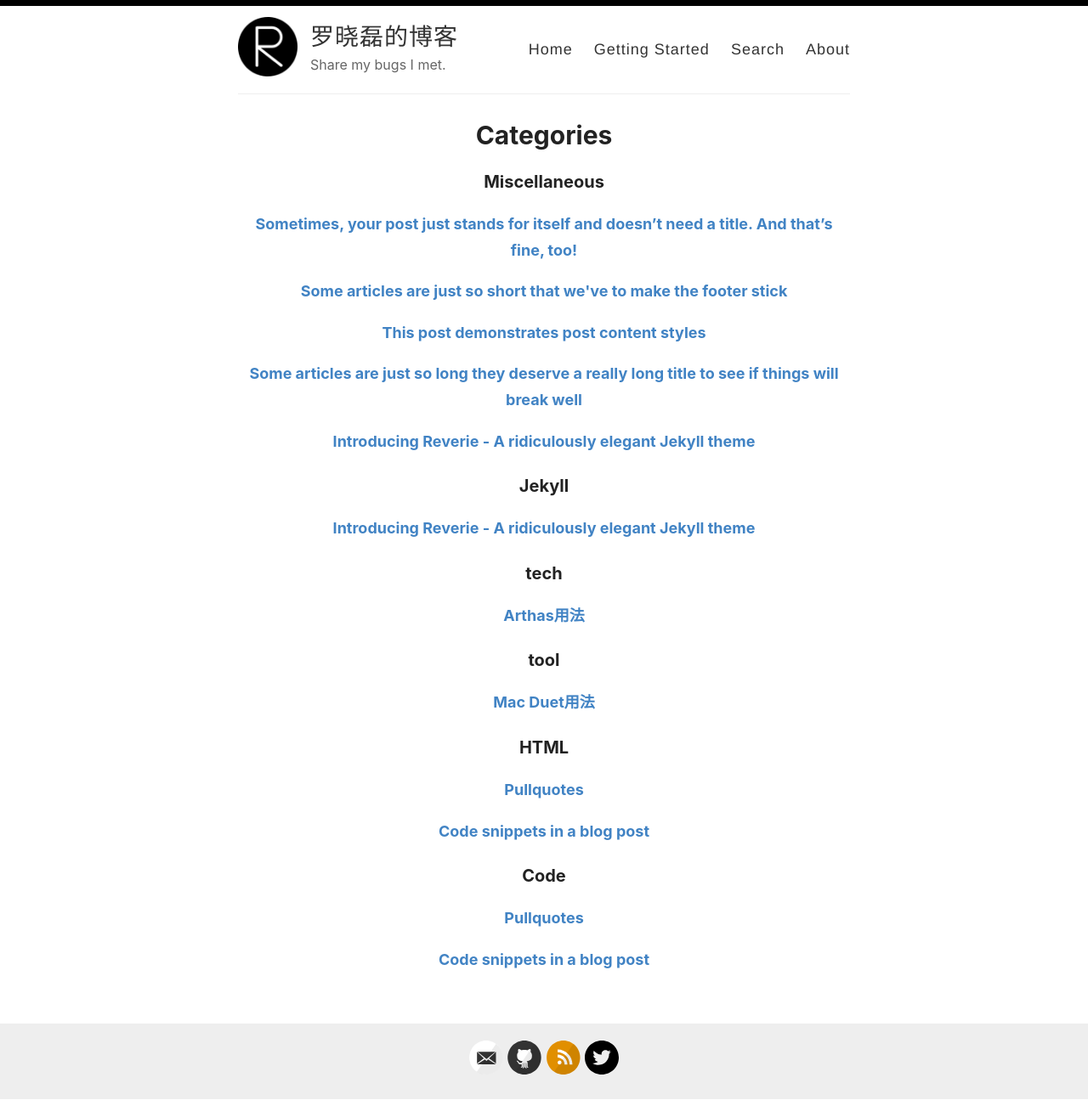
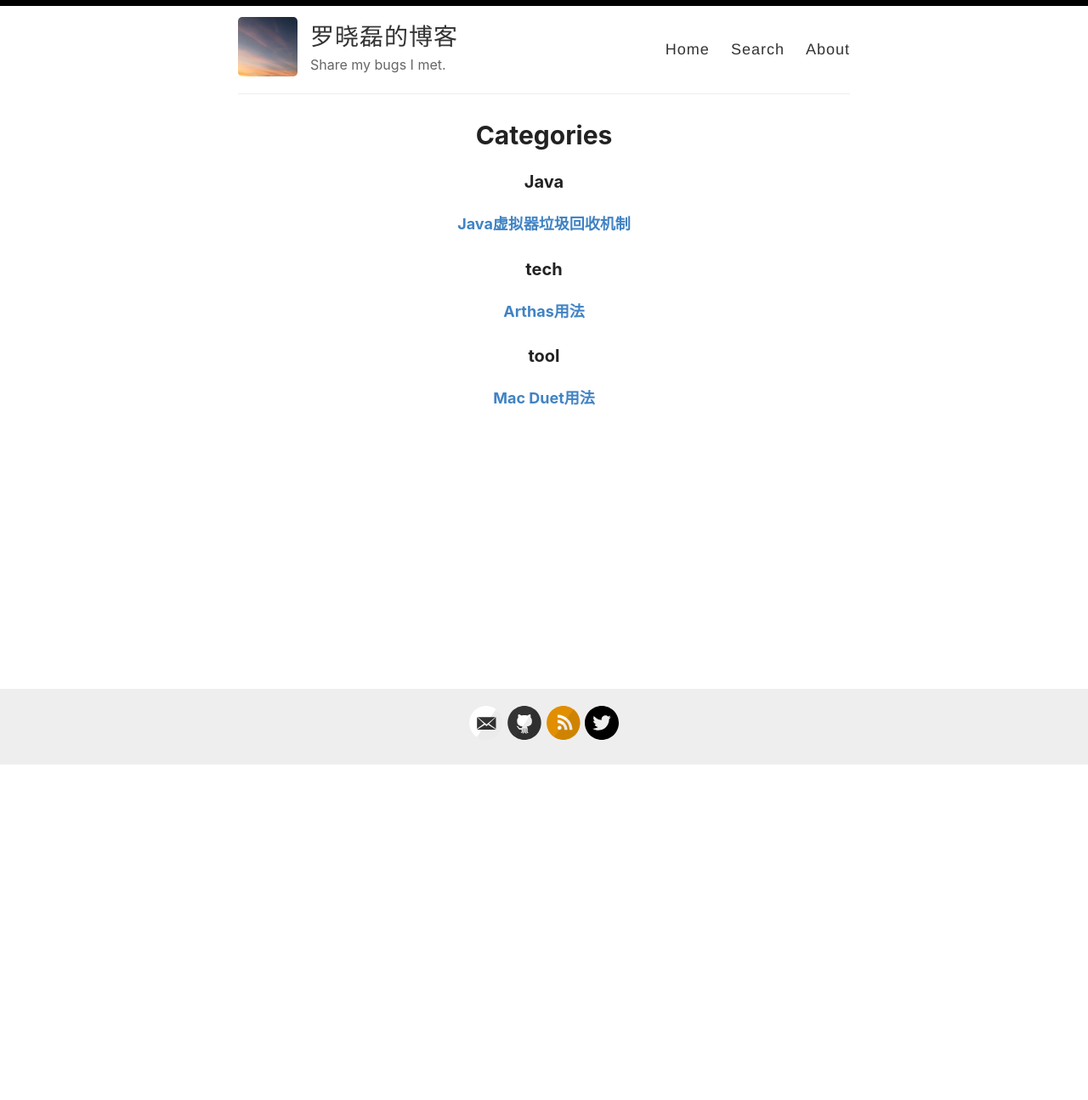
Before and after one commit to luoxiaolei/luoxiaolei.github.io, a Jekyll site: the page built from _pages/categories.md, in a window 1280 px wide. Shown: the whole page at 85% size. Built offline with Jekyll 4.4.1, drawn with Linux system fonts in a browser that asks for light colours; after the commit the page ends 901 px from its top, so only the background shows below that; part of the change alters nothing that is shown.

Commit message:
delete default blogs

````diff
--- a/_config.yml
+++ b/_config.yml
@@ -12,7 +12,7 @@ author: 罗晓磊
 description: Share my bugs I met.
 
 # URL of your avatar or profile pic (you could use your GitHub profile pic)
-avatar: /images/reverie.png
+avatar: /images/logo.jpg
 
 #
 # Flags below are optional
@@ -21,15 +21,15 @@ avatar: /images/reverie.png
 # Includes an icon in the footer for each username you enter
 footer-links:
   dribbble:
-  email: amit.d.merchant@gmail.com
+  email: coderluoxiaolei@gmail.com
   facebook:
   flickr:
-  github: amitmerchant1990/reverie
+  github: luoxiaolei
   instagram:
   linkedin:
   pinterest:
   rss: rss
-  twitter: amit_merchant
+  twitter: xiaoleiluo
   stackoverflow:
   youtube: # channel/<your_long_string> or user/<user-name>
   googleplus: # anything in your profile username that comes after plus.google.com/
--- a/_layouts/default.html
+++ b/_layouts/default.html
@@ -28,7 +28,7 @@
 
             <nav>
               <a href="{{ site.baseurl }}/">Home</a>
-              <a href="{{ site.baseurl }}/getting-started">Getting Started</a>
+              <!-- <a href="{{ site.baseurl }}/getting-started">Getting Started</a> -->
               <a href="{{ site.baseurl }}/search">Search</a>
               <a href="{{ site.baseurl }}/about">About</a>
             </nav>
--- a/_posts/2019-02-13-introducing-reverie-jekyll-theme.md
+++ /dev/null
@@ -1,85 +0,0 @@
----
-layout: post
-title: Introducing Reverie - A ridiculously elegant Jekyll theme
-categories: [Miscellaneous, Jekyll]
----
-
-[Reverie](https://github.com/amitmerchant1990/reverie) is a [Jekyll](https://jekyllrb.com/)-powered theme which is simple and opinionated. It's actually a fork of [jekyll-now](https://github.com/barryclark/jekyll-now) with some additional features and personal touches which I've implemented to suit my needs for my blog.
-
-This is a plug-and-play Jekyll theme which you can use on GitHub Pages without even setting up a local environment.
-
-![](/images/reverie-demo.png)
-
-## Features overview
-
-- Command-line free fork-first workflow, using GitHub.com to create, customize and post to your blog
-- Fully responsive and mobile optimized base theme
-- Sass/Coffeescript support using Jekyll 2.0
-- Free hosting on your GitHub Pages user site
-- All the SEO goodies comes in-built
-- Markdown blogging
-- Syntax highlighting using Pygments
-    - [Dracula syntax theme](https://draculatheme.com/) included
-- Disqus commenting
-- Google Analytics integration
-- Fuzzy search across blog posts
-- Pagination of posts works out-of-the-box.
-- Categorize posts out-of-the box
-- RSS Feed
-- In-built sitemap
-
-<div style="text-align: center;">
- <script async type="text/javascript" src="//cdn.carbonads.com/carbon.js?serve=CE7D6KJY&placement=wwwamitmerchantcom" id="_carbonads_js"></script>
-</div>
-
-## Using Reverie on GitHub Pages
-
-### Step 1) Fork Reverie to your User Repository
-
-Fork [this repository](https://github.com/amitmerchant1990/reverie), then rename the repository to `yourgithubusername.github.io`.
-
-Alternatively, you can use [Use this template](https://github.com/amitmerchant1990/reverie/generate) button if you want to create a repository with a clean commit history which will use Reverie as a template.
-
-Your Jekyll blog will often be viewable immediately at <https://yourgithubusername.github.io> (if it's not, you can often force it to build by completing step 2)
-
-### Step 2) Customize and view your site
-
-Enter your site name, description, avatar and many other options by editing the `_config.yml` file. You can easily turn on Google Analytics tracking, Disqus commenting and social icons here.
-
-Making a change to `_config.yml` (or any file in your repository) will force GitHub Pages to rebuild your site with jekyll. Your rebuilt site will be viewable a few seconds later at <https://yourgithubusername.github.io> - if not, give it ten minutes as GitHub suggests and it'll appear soon.
-
-### Step 3) Publish your first blog post
-
-Create a new file called `/_posts/2019-2-13-Hello-World.md` to publish your first blog post. That's all you need to do to publish your first blog post! This [Markdown Cheatsheet](https://github.com/adam-p/markdown-here/wiki/Markdown-Cheatsheet) might come in handy while writing the posts.
-
-> You can add additional posts in the browser on GitHub.com too! Just hit the <kbd>Create new file</kbd> button in `/_posts/` to create new content. Just make sure to include the [front-matter](http://jekyllrb.com/docs/frontmatter/) block at the top of each new blog post and make sure the post's filename is in this format: year-month-day-title.md
-
-## Using Categories in Reverie
-
-You can categorize your content based on `categories` in Reverie. For this, you just need to add `categories` in front matter like below:
-
-For adding single category:
-
-```md
-categories: JavaScript
-```
-
-For adding multiple categories:
-
-```md
-categories: [PHP, Laravel]
-```
-
-The contegorized content can be shown over this URL: <https://yourgithubusername.github.io/categories/>
-
-## RSS
-
-The generated [RSS feed](https://en.wikipedia.org/wiki/RSS) of your blog can be found at <https://yourgithubusername.github.io/feed>. You can see the example RSS feed over [here](https://www.amitmerchant.com/reverie/feed).
-
-## Sitemap
-
-The generated sitemap of your blog can be found at <https://yourgithubusername.github.io/sitemap>. You can see the example sitemap feed over [here](https://www.amitmerchant.com/reverie/sitemap).
-
-## License
-
-MIT
--- a/_posts/2019-05-24-Java虚拟器垃圾回收机制.md
+++ b/_posts/2019-05-24-Java虚拟器垃圾回收机制.md
@@ -1,3 +1,10 @@
+---
+layout: post
+title: Java虚拟器垃圾回收机制
+categories: [Java]
+excerpt:
+---
+
 ### 什么是垃圾回收机制？
 > A garbage collector is responsible for
 > - allocating memory
--- a/_posts/2019-08-08-no-title-posts.md
+++ /dev/null
@@ -1,6 +0,0 @@
----
-layout: post
-title: ""
-categories: Miscellaneous
----
-Sometimes, your post just stands for itself and doesn't need a title. And that's fine, too!
--- a/_posts/2019-12-11-pullquotes.md
+++ /dev/null
@@ -1,14 +0,0 @@
----
-layout: post
-title:  Pullquotes
-categories: [HTML,Code]
-excerpt: In graphic design, a pull quote (also known as a lift-out pull quote) is a key phrase, quotation, or excerpt that has been pulled from an article and used as a page layout graphic element, serving to entice readers into the article or to highlight a key topic.
----
-
-In graphic design, a pull quote (also known as a lift-out pull quote) is a key phrase, quotation, or excerpt that has been pulled from an article and used as a page layout graphic element, serving to entice readers into the article or to highlight a key topic. {% include pullquote.html quote="It is typically placed in a larger or distinctive typeface and on the same page." %} Pull quotes are often used in magazine and newspaper articles, annual reports, and brochures, as well as on the web. They can add visual interest to text-heavy pages with few images or illustrations.
-
-Placement of a pull quote on a page may be defined in a publication's or website's style guide. Such a typographic device may or may not be aligned with a column on the page. Some designers, for example, choose not to align the quote. In that case, the quotation cuts into two or more columns, as in the example shown. Because the pull quote invites the reader to read about the highlighted material, the pull quote should appear before the text it cites and, generally, fairly close to it.
-
-Pull quotes need not be a verbatim copy of the text being quoted; depending on a publication's house style, pull quotes may be abbreviated for space or paraphrased for clarity, with or without indication.
-
-A disadvantage of pull quotes as a design element is that they can disrupt the reading process of readers invested in reading the text sequentially by drawing attention to ghost fragments out of context. At the other extreme, when pull quotes are used to break up what would otherwise be a formless wall of text, pull quote can serve as visual landmarks to help the reader maintain a sense of sequence and place.
--- a/_posts/2019-7-27-super-long-article.md
+++ /dev/null
@@ -1,11 +0,0 @@
----
-layout: post
-title: Some articles are just so long they deserve a really long title to see if things will break well
-categories: Miscellaneous
----
-
-Lorem ipsum dolor sit amet, consectetur adipiscing elit. Fusce bibendum neque eget nunc mattis eu sollicitudin enim tincidunt. Vestibulum lacus tortor, ultricies id dignissim ac, bibendum in velit. Proin convallis mi ac felis pharetra aliquam. Curabitur dignissim accumsan rutrum. In arcu magna, aliquet vel pretium et, molestie et arcu. Mauris lobortis nulla et felis ullamcorper bibendum. Phasellus et hendrerit mauris. Proin eget nibh a massa vestibulum pretium. Suspendisse eu nisl a ante aliquet bibendum quis a nunc. Praesent varius interdum vehicula. Aenean risus libero, placerat at vestibulum eget, ultricies eu enim. Praesent nulla tortor, malesuada adipiscing adipiscing sollicitudin, adipiscing eget est.
-
-Lorem ipsum dolor sit amet, consectetur adipiscing elit. Fusce bibendum neque eget nunc mattis eu sollicitudin enim tincidunt. Vestibulum lacus tortor, ultricies id dignissim ac, bibendum in velit. Proin convallis mi ac felis pharetra aliquam. Curabitur dignissim accumsan rutrum. In arcu magna, aliquet vel pretium et, molestie et arcu. Mauris lobortis nulla et felis ullamcorper bibendum. Phasellus et hendrerit mauris. Proin eget nibh a massa vestibulum pretium. Suspendisse eu nisl a ante aliquet bibendum quis a nunc. Praesent varius interdum vehicula. Aenean risus libero, placerat at vestibulum eget, ultricies eu enim. Praesent nulla tortor, malesuada adipiscing adipiscing sollicitudin, adipiscing eget est.
-
-Lorem ipsum dolor sit amet, consectetur adipiscing elit. Fusce bibendum neque eget nunc mattis eu sollicitudin enim tincidunt. Vestibulum lacus tortor, ultricies id dignissim ac, bibendum in velit. Proin convallis mi ac felis pharetra aliquam. Curabitur dignissim accumsan rutrum. In arcu magna, aliquet vel pretium et, molestie et arcu. Mauris lobortis nulla et felis ullamcorper bibendum. Phasellus et hendrerit mauris. Proin eget nibh a massa vestibulum pretium. Suspendisse eu nisl a ante aliquet bibendum quis a nunc. Praesent varius interdum vehicula. Aenean risus libero, placerat at vestibulum eget, ultricies eu enim. Praesent nulla tortor, malesuada adipiscing adipiscing sollicitudin, adipiscing eget est.
--- a/_posts/2019-7-27-this-post-demonstrates-post-content-styles.md
+++ /dev/null
@@ -1,95 +0,0 @@
----
-layout: post
-title: This post demonstrates post content styles
-categories: Miscellaneous
----
-
-Lorem ipsum dolor sit amet, consectetur adipiscing elit. Fusce bibendum neque eget nunc mattis eu sollicitudin enim tincidunt. Vestibulum lacus tortor, ultricies id dignissim ac, bibendum in velit. Praesent varius interdum vehicula. Aenean risus libero, placerat at vestibulum eget, ultricies eu enim. Praesent nulla tortor, malesuada adipiscing adipiscing sollicitudin, adipiscing eget est.
-
-## Some great heading (h2)
-
-Proin convallis mi ac felis pharetra aliquam. Curabitur dignissim accumsan rutrum. In arcu magna, aliquet vel pretium et, molestie et arcu.
-
-Mauris lobortis nulla et felis ullamcorper bibendum. Phasellus et hendrerit mauris. Proin eget nibh a massa vestibulum pretium. Suspendisse eu nisl a ante aliquet bibendum quis a nunc. Praesent varius interdum vehicula. Aenean risus libero, placerat at vestibulum eget, ultricies eu enim. Praesent nulla tortor, malesuada adipiscing adipiscing sollicitudin, adipiscing eget est.
-
-## Another great heading (h2)
-
-Lorem ipsum dolor sit amet, consectetur adipiscing elit. Fusce bibendum neque eget nunc mattis eu sollicitudin enim tincidunt. Vestibulum lacus tortor, ultricies id dignissim ac, bibendum in velit.
-
-### Some great subheading (h3)
-
-Proin convallis mi ac felis pharetra aliquam. Curabitur dignissim accumsan rutrum. In arcu magna, aliquet vel pretium et, molestie et arcu. Mauris lobortis nulla et felis ullamcorper bibendum.
-
-Phasellus et hendrerit mauris. Proin eget nibh a massa vestibulum pretium. Suspendisse eu nisl a ante aliquet bibendum quis a nunc.
-
-### Some great subheading (h3)
-
-Praesent varius interdum vehicula. Aenean risus libero, placerat at vestibulum eget, ultricies eu enim. Praesent nulla tortor, malesuada adipiscing adipiscing sollicitudin, adipiscing eget est.
-
-> This quote will change your life. It will reveal the secrets of the universe, and all the wonders of humanity. Don't misuse it.
-
-Lorem ipsum dolor sit amet, consectetur adipiscing elit. Fusce bibendum neque eget nunc mattis eu sollicitudin enim tincidunt.
-
-### Some great subheading (h3)
-
-Vestibulum lacus tortor, ultricies id dignissim ac, bibendum in velit. Proin convallis mi ac felis pharetra aliquam. Curabitur dignissim accumsan rutrum.
-
-```html
-<html>
-  <head>
-  </head>
-  <body>
-    <p>Hello, World!</p>
-  </body>
-</html>
-```
-
-
-In arcu magna, aliquet vel pretium et, molestie et arcu. Mauris lobortis nulla et felis ullamcorper bibendum. Phasellus et hendrerit mauris.
-
-#### You might want a sub-subheading (h4)
-
-In arcu magna, aliquet vel pretium et, molestie et arcu. Mauris lobortis nulla et felis ullamcorper bibendum. Phasellus et hendrerit mauris.
-
-In arcu magna, aliquet vel pretium et, molestie et arcu. Mauris lobortis nulla et felis ullamcorper bibendum. Phasellus et hendrerit mauris.
-
-#### But it's probably overkill (h4)
-
-In arcu magna, aliquet vel pretium et, molestie et arcu. Mauris lobortis nulla et felis ullamcorper bibendum. Phasellus et hendrerit mauris.
-
-### Oh hai, an unordered list!!
-
-In arcu magna, aliquet vel pretium et, molestie et arcu. Mauris lobortis nulla et felis ullamcorper bibendum. Phasellus et hendrerit mauris.
-
-- First item, yo
-- Second item, dawg
-- Third item, what what?!
-- Fourth item, fo sheezy my neezy
-
-### Oh hai, an ordered list!!
-
-In arcu magna, aliquet vel pretium et, molestie et arcu. Mauris lobortis nulla et felis ullamcorper bibendum. Phasellus et hendrerit mauris.
-
-1. First item, yo
-2. Second item, dawg
-3. Third item, what what?!
-4. Fourth item, fo sheezy my neezy
-
-
-
-## Headings are cool! (h2)
-
-Proin eget nibh a massa vestibulum pretium. Suspendisse eu nisl a ante aliquet bibendum quis a nunc. Praesent varius interdum vehicula. Aenean risus libero, placerat at vestibulum eget, ultricies eu enim. Praesent nulla tortor, malesuada adipiscing adipiscing sollicitudin, adipiscing eget est.
-
-Praesent nulla tortor, malesuada adipiscing adipiscing sollicitudin, adipiscing eget est.
-
-Proin eget nibh a massa vestibulum pretium. Suspendisse eu nisl a ante aliquet bibendum quis a nunc.
-
-### Tables
-
-|Title 1               | Title 2               | Title 3               | Title 4              |
-|--------------------- | --------------------- | --------------------- | ---------------------|
-|lorem                 | lorem ipsum           | lorem ipsum dolor     | lorem ipsum dolor sit|
-|lorem ipsum dolor sit | lorem ipsum dolor sit | lorem ipsum dolor sit | lorem ipsum dolor sit|
-|lorem ipsum dolor sit | lorem ipsum dolor sit | lorem ipsum dolor sit | lorem ipsum dolor sit|
-|lorem ipsum dolor sit | lorem ipsum dolor sit | lorem ipsum dolor sit | lorem ipsum dolor sit|
--- a/_posts/2019-7-28-super-short-article.md
+++ /dev/null
@@ -1,7 +0,0 @@
----
-layout: post
-title: Some articles are just so short that we've to make the footer stick
-categories: Miscellaneous
----
-
-Lorem ipsum dolor sit amet, consectetur adipisicing elit, sed do eiusmod tempor incididunt ut labore et dolore magna aliqua. Ut enim ad minim veniam, quis nostrud exercitation ullamco laboris nisi ut aliquip ex ea commodo consequat. Duis aute irure dolor in reprehenderit in voluptate velit esse cillum dolore eu fugiat nulla pariatur. Excepteur sint occaecat cupidatat non proident, sunt in culpa qui officia deserunt mollit anim id est laborum.
--- a/_posts/2019-8-12-code-snippets.md
+++ /dev/null
@@ -1,42 +0,0 @@
----
-layout: post
-title:  Code snippets in a blog post
-categories: [HTML,Code]
----
-
-This post demonstrate the use of code snippets in the theme. The code snippets are powered by [Pygments](http://pygments.org/) and the code theme that is been used in Reverie is called [Draula](https://draculatheme.com/).
-
-This is a raw snippet:
-
-```
-hello world
-123
-This is a text snippet
-```
-
-This is a PHP snippet:
-
-```php
-<?php
-    echo 'Hello, World!';
-?>
-```
-
-This is a JavaScript snippet:
-
-```js
-const add = (a, b) => a + b
-const minus = (a, b) => a - b
-
-console.log(add(100,200))  // 300
-console.log(minus(100,200))  // -100
-```
-
-This is a Python snippet:
-
-```python
-def say_hello():
-    print("hello world!")
-
-say_hello()   // "hello world!"
-```
````
Also changed, not shown: images/logo.jpg (added).
